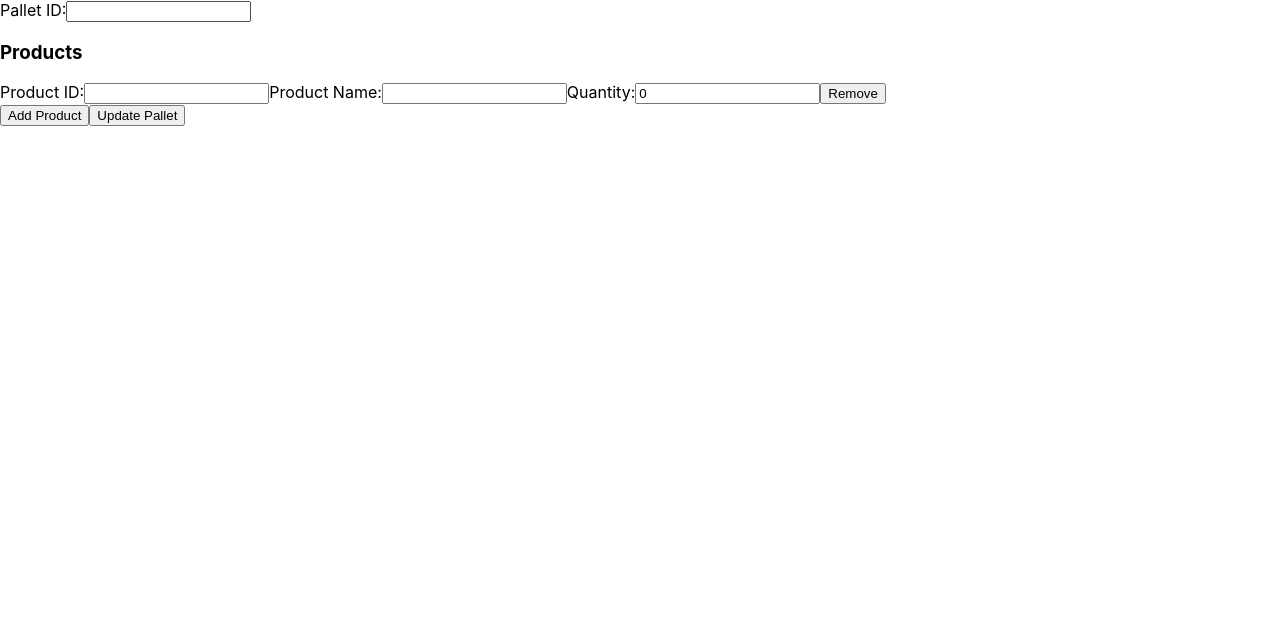
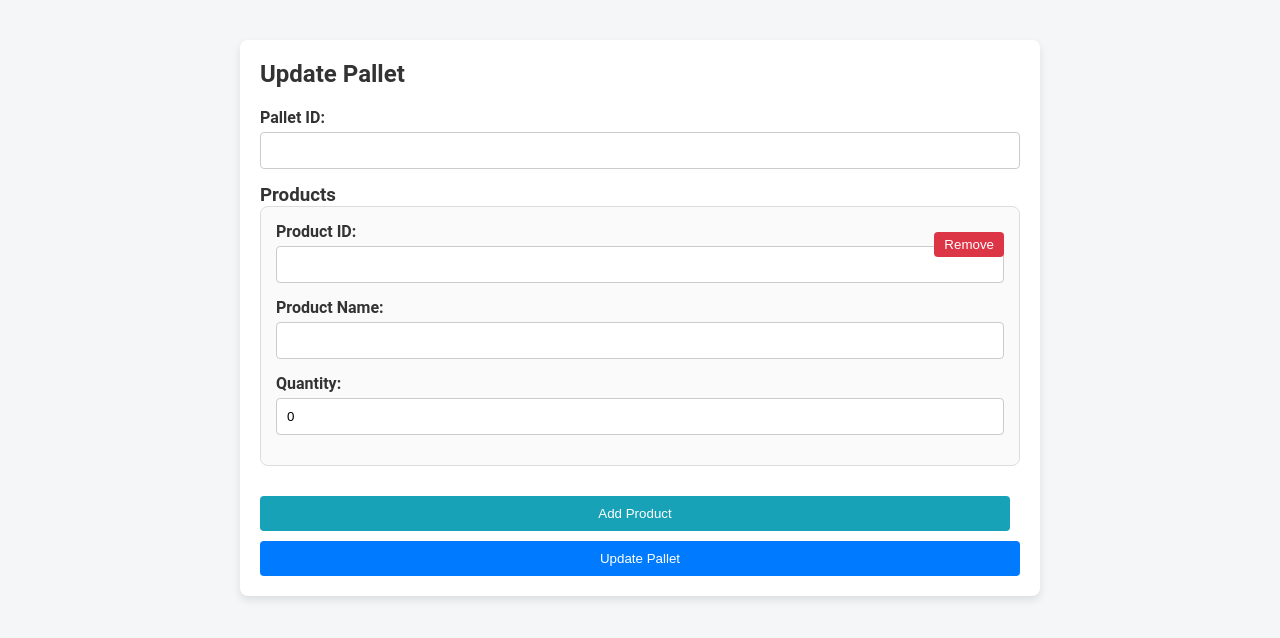
Before and after one commit to kirito01kun/wms, a React (Create React App) app in the folder client/: page /update-pallet/1 in a window 1280 px wide. Shown: the top 638 px of the page. Built offline with nearby package versions, Linux system fonts and the light colour scheme; no server answers.

Commit message:
Pallet UI

```diff
--- a/client/src/App.js
+++ b/client/src/App.js
@@ -4,6 +4,7 @@ import Dashboard from './Dashboard';
 import LocationEntry from './LocationEntry';
 import PalletEntry from './PalletEntry';
 import UpdatePallet from './components/UpdatePallet';
+import AddPallet from './components/AddPallet';
 
 
 const App = () => {
@@ -14,6 +15,7 @@ const App = () => {
       <Route path="/locations" element={<LocationEntry />} />
       <Route path="/pallets" element={<PalletEntry />} />
       <Route path="/update-pallet/:id" element={<UpdatePallet />} />
+      <Route path="/add-pallet" element={<AddPallet />} />
       </Routes>
     </Router>
   );
--- a/client/src/PalletEntry.js
+++ b/client/src/PalletEntry.js
@@ -6,7 +6,6 @@ const PalletEntry = () => {
     return (
         <div className='content'>
             <PalletList />
-            <AddPallet />
         </div>
     );
 };
--- /dev/null
+++ b/client/src/components/AddPallet.css
@@ -0,0 +1,101 @@
+/* Basic Reset */
+* {
+    margin: 0;
+    padding: 0;
+    box-sizing: border-box;
+}
+
+body {
+    font-family: 'Roboto', sans-serif;
+    background-color: #f4f6f8;
+    color: #333;
+}
+
+.add-pallet-container {
+    max-width: 800px;
+    margin: 40px auto;
+    padding: 20px;
+    background-color: #fff;
+    border-radius: 8px;
+    box-shadow: 0 4px 8px rgba(0, 0, 0, 0.1);
+}
+
+h2 {
+    margin-bottom: 20px;
+    font-size: 24px;
+    color: #333;
+}
+
+.success-message {
+    color: #28a745;
+    margin-bottom: 20px;
+    padding: 10px;
+    border: 1px solid #28a745;
+    border-radius: 4px;
+    background-color: #e9f7ef;
+}
+
+form {
+    display: flex;
+    flex-direction: column;
+}
+
+.form-group {
+    margin-bottom: 15px;
+}
+
+.form-group label {
+    display: block;
+    margin-bottom: 5px;
+    font-weight: bold;
+}
+
+.input-field {
+    width: 100%;
+    padding: 10px;
+    border: 1px solid #ccc;
+    border-radius: 4px;
+    transition: border-color 0.3s;
+}
+
+.input-field:focus {
+    border-color: #007bff;
+    outline: none;
+}
+
+.product-item {
+    margin-bottom: 20px;
+    padding: 15px;
+    border: 1px solid #ddd;
+    border-radius: 8px;
+    background-color: #fafafa;
+}
+
+.add-product-btn,
+.save-pallet-btn {
+    padding: 10px 20px;
+    border: none;
+    border-radius: 4px;
+    cursor: pointer;
+    transition: background-color 0.3s;
+    margin-top: 10px;
+}
+
+.add-product-btn {
+    background-color: #17a2b8;
+    color: white;
+    margin-right: 10px;
+}
+
+.add-product-btn:hover {
+    background-color: #138496;
+}
+
+.save-pallet-btn {
+    background-color: #007bff;
+    color: white;
+}
+
+.save-pallet-btn:hover {
+    background-color: #0056b3;
+}
--- a/client/src/components/AddPallet.js
+++ b/client/src/components/AddPallet.js
@@ -1,6 +1,7 @@
 import React, { useState } from 'react';
 import axios from 'axios';
 import { useNavigate } from 'react-router-dom';
+import './AddPallet.css'; // Import CSS for styling
 
 const AddPallet = () => {
     const [palletId, setPalletId] = useState('');
@@ -37,52 +38,56 @@ const AddPallet = () => {
     };
 
     return (
-        <div>
+        <div className="add-pallet-container">
             <h2>Add New Pallet</h2>
-            {successMessage && <div style={{ color: 'green' }}>{successMessage}</div>}
+            {successMessage && <div className="success-message">{successMessage}</div>}
             <form onSubmit={handleSubmit}>
-                <label>
-                    Pallet ID:
+                <div className="form-group">
+                    <label>Pallet ID:</label>
                     <input
                         type="text"
                         value={palletId}
                         onChange={(e) => setPalletId(e.target.value)}
+                        className="input-field"
                     />
-                </label>
+                </div>
                 <h3>Products</h3>
                 {products.map((product, index) => (
-                    <div key={index}>
-                        <label>
-                            Product ID:
+                    <div key={index} className="product-item">
+                        <div className="form-group">
+                            <label>Product ID:</label>
                             <input
                                 type="text"
                                 name="productId"
                                 value={product.productId}
                                 onChange={(e) => handleChange(e, index)}
+                                className="input-field"
                             />
-                        </label>
-                        <label>
-                            Product Name:
+                        </div>
+                        <div className="form-group">
+                            <label>Product Name:</label>
                             <input
                                 type="text"
                                 name="productName"
                                 value={product.productName}
                                 onChange={(e) => handleChange(e, index)}
+                                className="input-field"
                             />
-                        </label>
-                        <label>
-                            Quantity:
+                        </div>
+                        <div className="form-group">
+                            <label>Quantity:</label>
                             <input
                                 type="number"
                                 name="quantity"
                                 value={product.quantity}
                                 onChange={(e) => handleChange(e, index)}
+                                className="input-field"
                             />
-                        </label>
+                        </div>
                     </div>
                 ))}
-                <button type="button" onClick={handleAddProduct}>Add Product</button>
-                <button type="submit">Save Pallet</button>
+                <button type="button" className="add-product-btn" onClick={handleAddProduct}>Add Product</button>
+                <button type="submit" className="save-pallet-btn">Save Pallet</button>
             </form>
         </div>
     );
--- /dev/null
+++ b/client/src/components/PalletList.css
@@ -0,0 +1,108 @@
+/* Basic Reset */
+* {
+    margin: 0;
+    padding: 0;
+    box-sizing: border-box;
+}
+
+body {
+    font-family: 'Roboto', sans-serif;
+    background-color: #f4f6f8;
+    color: #333;
+}
+
+.pallet-list-container {
+    max-width: 800px;
+    margin: 40px auto;
+    padding: 20px;
+    background-color: #fff;
+    border-radius: 8px;
+    box-shadow: 0 4px 8px rgba(0, 0, 0, 0.1);
+}
+
+h2 {
+    margin-bottom: 20px;
+    font-size: 24px;
+    color: #333;
+}
+
+.add-pallet-link {
+    display: inline-block;
+    margin-bottom: 20px;
+    padding: 10px 20px;
+    background-color: #007bff;
+    color: white;
+    border-radius: 4px;
+    text-decoration: none;
+    transition: background-color 0.3s;
+}
+
+.add-pallet-link:hover {
+    background-color: #0056b3;
+}
+
+.pallet-list {
+    list-style-type: none;
+    padding: 0;
+}
+
+.pallet-item {
+    margin-bottom: 20px;
+    padding: 15px;
+    border: 1px solid #ddd;
+    border-radius: 8px;
+    background-color: #fafafa;
+}
+
+.pallet-item h3 {
+    margin-bottom: 10px;
+    font-size: 20px;
+}
+
+.product-list {
+    list-style-type: none;
+    padding: 0;
+    margin-bottom: 10px;
+}
+
+.product-item {
+    margin-bottom: 5px;
+}
+
+.pallet-actions {
+    display: flex;
+    gap: 10px;
+}
+
+.edit-link {
+    color: #007bff;
+    text-decoration: none;
+    transition: color 0.3s;
+}
+
+.edit-link:hover {
+    color: #0056b3;
+}
+
+.delete-btn {
+    padding: 5px 10px;
+    background-color: #dc3545;
+    color: white;
+    border: none;
+    border-radius: 4px;
+    cursor: pointer;
+    transition: background-color 0.3s;
+}
+
+.delete-btn:hover {
+    background-color: #c82333;
+}
+
+.error-message {
+    color: #dc3545;
+    margin-bottom: 20px;
+    padding: 10px;
+    border: 1px solid #dc3545;
+    border-radius: 4px;
+    background-color: #f8d7da;
+}
--- /dev/null
+++ b/client/src/components/UpdatePallet.css
@@ -0,0 +1,117 @@
+/* Basic Reset */
+* {
+    margin: 0;
+    padding: 0;
+    box-sizing: border-box;
+}
+
+body {
+    font-family: 'Roboto', sans-serif;
+    background-color: #f4f6f8;
+    color: #333;
+}
+
+.update-pallet-container {
+    max-width: 800px;
+    margin: 40px auto;
+    padding: 20px;
+    background-color: #fff;
+    border-radius: 8px;
+    box-shadow: 0 4px 8px rgba(0, 0, 0, 0.1);
+}
+
+h2 {
+    margin-bottom: 20px;
+    font-size: 24px;
+    color: #333;
+}
+
+form {
+    display: flex;
+    flex-direction: column;
+}
+
+.form-group {
+    margin-bottom: 15px;
+}
+
+.form-group label {
+    display: block;
+    margin-bottom: 5px;
+    font-weight: bold;
+}
+
+.input-field {
+    width: 100%;
+    padding: 10px;
+    border: 1px solid #ccc;
+    border-radius: 4px;
+    transition: border-color 0.3s
+}
+
+.input-field:focus {
+    border-color: #007bff;
+    outline: none;
+}
+
+.product-item {
+    margin-bottom: 20px;
+    padding: 15px;
+    border: 1px solid #ddd;
+    border-radius: 8px;
+    background-color: #fafafa;
+    position: relative;
+    transition: background-color 0.3s, opacity 0.3s;
+}
+
+.product-item.marked-for-removal {
+    background-color: #ffdddd;
+    opacity: 0.7;
+}
+
+.add-product-btn,
+.update-pallet-btn,
+.remove-product-btn {
+    padding: 10px 20px;
+    border: none;
+    border-radius: 4px;
+    cursor: pointer;
+    transition: background-color 0.3s;
+    margin-top: 10px;
+}
+
+.add-product-btn {
+    background-color: #17a2b8;
+    color: white;
+    margin-right: 10px;
+}
+
+.add-product-btn:hover {
+    background-color: #138496;
+}
+
+.update-pallet-btn {
+    background-color: #007bff;
+    color: white;
+}
+
+.update-pallet-btn:hover {
+    background-color: #0056b3;
+}
+
+.remove-product-btn {
+    padding: 5px 10px;
+    background-color: #dc3545;
+    color: white;
+    border: none;
+    border-radius: 4px;
+    cursor: pointer;
+    transition: background-color 0.3s;
+    position: absolute;
+    top: 15px;
+    right: 15px;
+}
+
+.remove-product-btn:hover {
+    background-color: #c82333;
+}
--- a/client/src/components/UpdatePallet.js
+++ b/client/src/components/UpdatePallet.js
@@ -1,6 +1,7 @@
 import React, { useState, useEffect } from 'react';
 import axios from 'axios';
 import { useParams, useNavigate } from 'react-router-dom';
+import './UpdatePallet.css'; // Import CSS for styling
 
 const UpdatePallet = () => {
     const { id } = useParams();
@@ -9,6 +10,7 @@ const UpdatePallet = () => {
         palletId: '',
         products: [{ productId: '', productName: '', quantity: 0 }]
     });
+    const [productsToRemove, setProductsToRemove] = useState([]);
 
     useEffect(() => {
         const fetchPallet = async () => {
@@ -40,18 +42,25 @@ const UpdatePallet = () => {
     };
 
     const handleRemoveProduct = (index) => {
-        const updatedProducts = [...pallet.products];
-        updatedProducts.splice(index, 1);
-        setPallet(prevPallet => ({
-            ...prevPallet,
-            products: updatedProducts
-        }));
+        setProductsToRemove(prevState => {
+            const newState = [...prevState];
+            if (newState.includes(index)) {
+                newState.splice(newState.indexOf(index), 1);
+            } else {
+                newState.push(index);
+            }
+            return newState;
+        });
     };
 
     const handleSubmit = async (e) => {
         e.preventDefault();
+        const updatedPallet = {
+            ...pallet,
+            products: pallet.products.filter((_, index) => !productsToRemove.includes(index))
+        };
         try {
-            await axios.patch(`http://localhost:5000/api/pallets/update/${id}`, pallet);
+            await axios.patch(`http://localhost:5000/api/pallets/update/${id}`, updatedPallet);
             navigate('/pallets');
         } catch (error) {
             console.error('Error updating pallet:', error);
@@ -59,35 +68,59 @@ const UpdatePallet = () => {
     };
 
     return (
+        <div className="update-pallet-container">
+            <h2>Update Pallet</h2>
             <form onSubmit={handleSubmit}>
-            <label>
-                Pallet ID:
-                <input type="text" name="palletId" value={pallet.palletId} onChange={(e) => setPallet(prevPallet => ({
+                <div className="form-group">
+                    <label>Pallet ID:</label>
+                    <input
+                        type="text"
+                        name="palletId"
+                        value={pallet.palletId}
+                        onChange={(e) => setPallet(prevPallet => ({
                             ...prevPallet,
                             palletId: e.target.value
-                }))} />
-            </label>
+                        }))}
+                        className="input-field"
+                    />
+                </div>
                 <h3>Products</h3>
                 {pallet.products.map((product, index) => (
-                <div key={index}>
-                    <label>
-                        Product ID:
-                        <input type="text" value={product.productId} onChange={(e) => handleChange(index, 'productId', e.target.value)} />
-                    </label>
-                    <label>
-                        Product Name:
-                        <input type="text" value={product.productName} onChange={(e) => handleChange(index, 'productName', e.target.value)} />
-                    </label>
-                    <label>
-                        Quantity:
-                        <input type="number" value={product.quantity} onChange={(e) => handleChange(index, 'quantity', e.target.value)} />
-                    </label>
-                    <button type="button" onClick={() => handleRemoveProduct(index)}>Remove</button>
+                    <div key={index} className={`product-item ${productsToRemove.includes(index) ? 'marked-for-removal' : ''}`}>
+                        <div className="form-group">
+                            <label>Product ID:</label>
+                            <input
+                                type="text"
+                                value={product.productId}
+                                onChange={(e) => handleChange(index, 'productId', e.target.value)}
+                                className="input-field"
+                            />
+                        </div>
+                        <div className="form-group">
+                            <label>Product Name:</label>
+                            <input
+                                type="text"
+                                value={product.productName}
+                                onChange={(e) => handleChange(index, 'productName', e.target.value)}
+                                className="input-field"
+                            />
+                        </div>
+                        <div className="form-group">
+                            <label>Quantity:</label>
+                            <input
+                                type="number"
+                                value={product.quantity}
+                                onChange={(e) => handleChange(index, 'quantity', e.target.value)}
+                                className="input-field"
+                            />
+                        </div>
+                        <button type="button" className="remove-product-btn" onClick={() => handleRemoveProduct(index)}>Remove</button>
                     </div>
                 ))}
-            <button type="button" onClick={handleAddProduct}>Add Product</button>
-            <button type="submit">Update Pallet</button>
+                <button type="button" className="add-product-btn" onClick={handleAddProduct}>Add Product</button>
+                <button type="submit" className="update-pallet-btn">Update Pallet</button>
             </form>
+        </div>
     );
 };
 
```
Also changed, not shown: client/src/components/PalletList.js (+13 -10 lines). Lines whose indentation alone changed are shown as unchanged.
